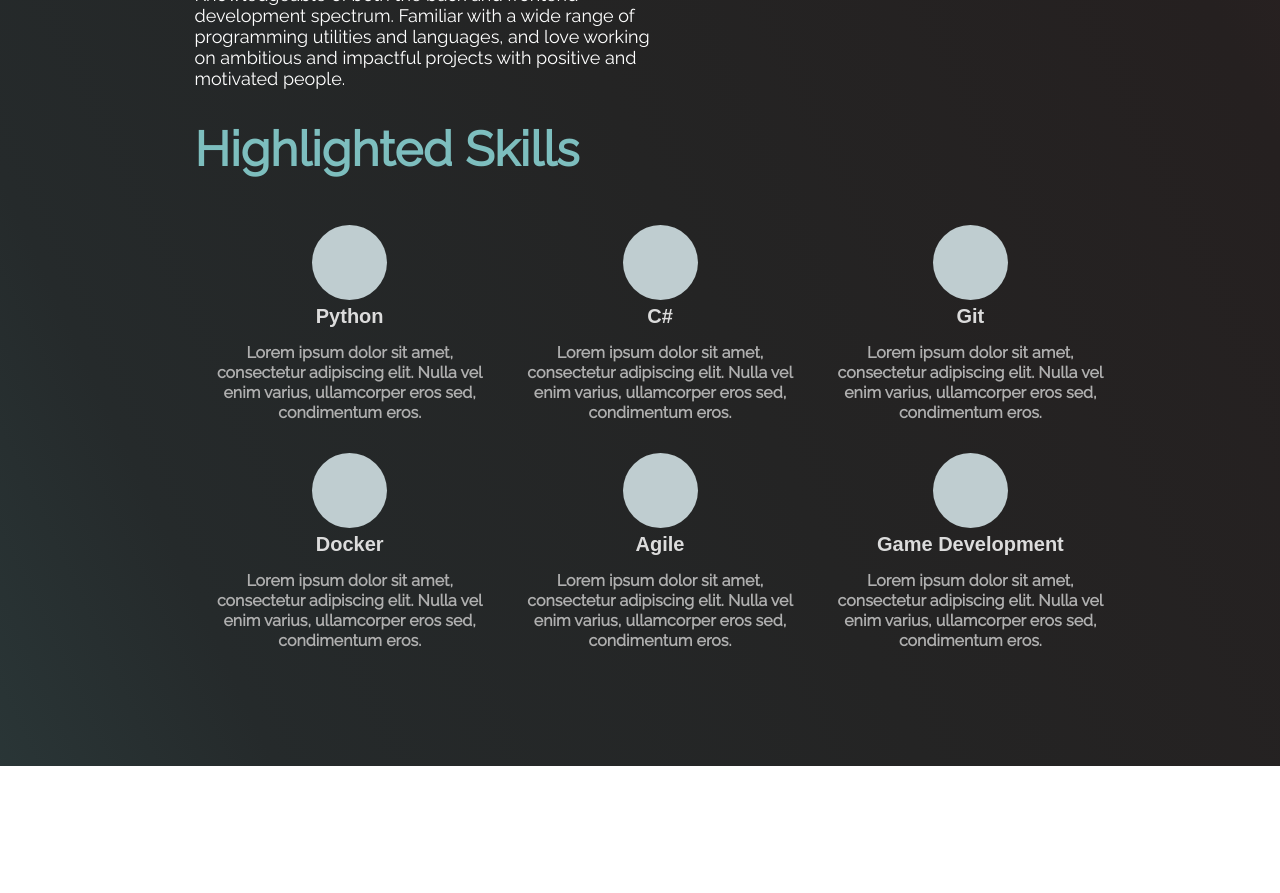
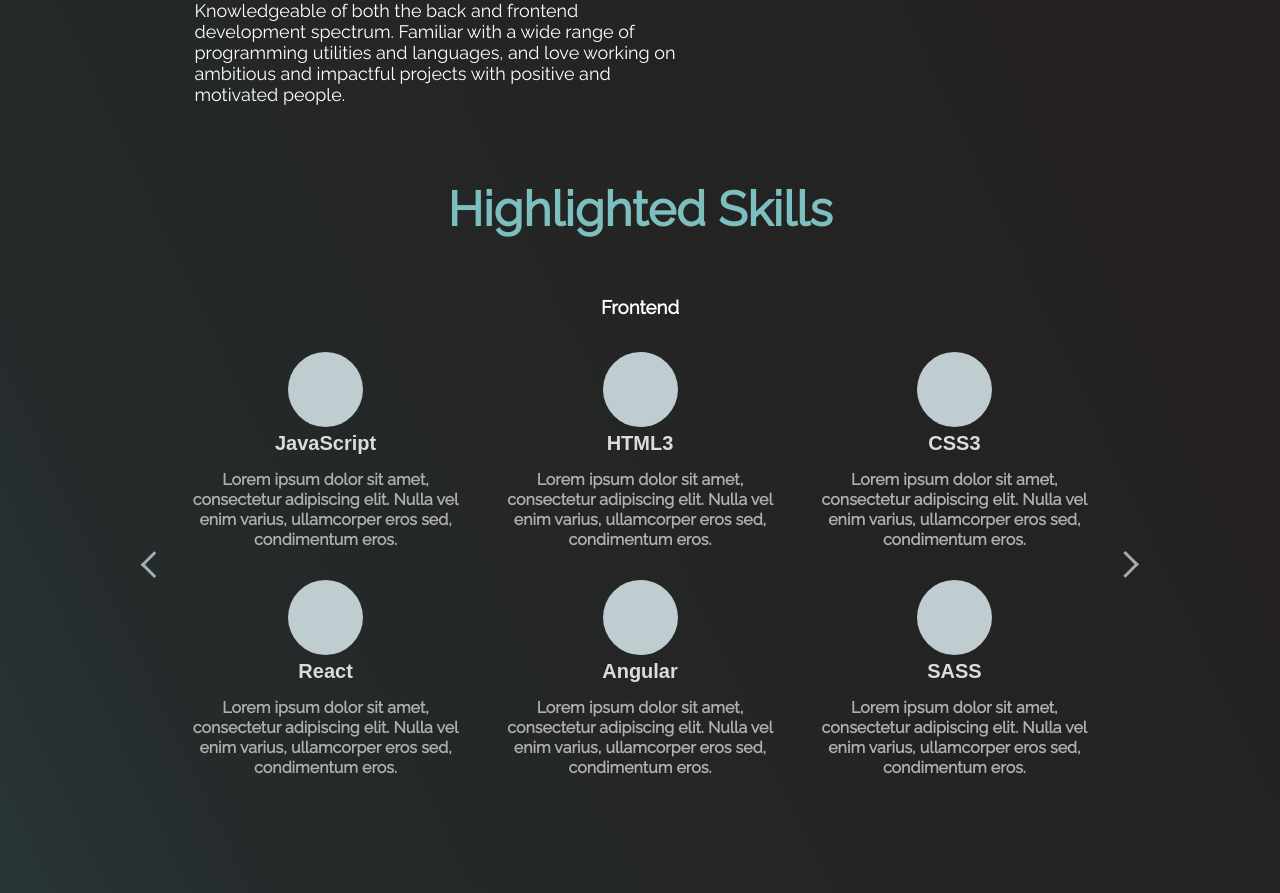
Before and after one commit to SimenMH/portfolio-website, a React (Create React App) app: page /about in a window 1280 px wide. Shown: the part 440-1333 px from the top of the page. Before the commit the page ends 1206 px from the top, so only its background shows below. Built offline with nearby package versions, Linux system fonts and the light colour scheme.

Commit message:
feat: Create skills slider

```diff
--- a/src/screens/AboutMe/AboutMe.screen.js
+++ b/src/screens/AboutMe/AboutMe.screen.js
@@ -1,4 +1,5 @@
 import './styles.css';
+import { useState } from 'react';
 
 const skillList = [
   {
@@ -127,10 +128,24 @@ const skillList = [
 ];
 
 const AboutMe = () => {
+  const [skillsIdx, setSkillsIdx] = useState(0);
+
+  const cycleSkills = dir => {
+    setSkillsIdx(curIdx => {
+      if (curIdx + dir > skillList.length - 1) {
+        return 0;
+      } else if (curIdx + dir < 0) {
+        return skillList.length - 1;
+      }
+      return (curIdx += dir);
+    });
+  };
+
   return (
     <div className='aboutme-container fade-in'>
+      <section className='aboutme-text-section'>
         <h1>A Little About Me</h1>
-      <div className='about-text'>
+
         <p>
           Full-stack developer located in Norway. I have been programming since
           2012, and have a serious passion for building unique projects and
@@ -147,11 +162,18 @@ const AboutMe = () => {
           love working on ambitious and impactful projects with positive and
           motivated people.
         </p>
-      </div>
+      </section>
+      <br />
+      <section className='aboutme-skills-section'>
+        <h1>Highlighted Skills</h1>
+        <h3>{skillList[skillsIdx].category}</h3>
         <div className='skills-container'>
-        <h1>Highlighted Skills</h1>
+          <div
+            className='skills-arrow skills-arrow-left'
+            onClick={() => cycleSkills(-1)}
+          />
           <div className='skills-grid'>
-          {skillList[2].skills.map(skill => {
+            {skillList[skillsIdx].skills.map(skill => {
               return (
                 <div className='skill'>
                   <div className='skill-icon' />
@@ -161,7 +183,12 @@ const AboutMe = () => {
               );
             })}
           </div>
+          <div
+            className='skills-arrow skills-arrow-right'
+            onClick={() => cycleSkills(1)}
+          />
         </div>
+      </section>
     </div>
   );
 };
--- a/src/screens/AboutMe/styles.css
+++ b/src/screens/AboutMe/styles.css
@@ -1,32 +1,46 @@
-.aboutme-container {
-  margin-left: 5%;
-  width: 100%;
-}
-
 .aboutme-container h1 {
   font-size: 48px;
-  /* font-family: Arial, Helvetica, sans-serif; */
   color: rgb(125, 190, 190);
   font-weight: 600;
 }
 
-.aboutme-container p {
+.aboutme-text-section {
+  margin-left: 5%;
+  width: 50%;
+}
+
+.aboutme-text-section p {
   font-weight: 400;
   font-size: 18px;
+}
+
+.aboutme-skills-section {
+  display: flex;
+  flex-direction: column;
+  /* justify-content: ; */
+  align-items: center;
+}
+
+.skills-container {
+  display: flex;
+  align-items: center;
+  justify-content: center;
 }
 
 .skills-grid {
   width: 100%;
   display: grid;
+  justify-content: center;
   grid-template-columns: 33% 33% 33%;
+  max-width: 1100px;
 }
 
 .skill {
   display: flex;
   flex-direction: column;
   align-items: center;
+  justify-items: center;
   margin: 15px;
-  max-width: 310px;
 }
 
 .skill-icon {
@@ -52,6 +66,20 @@
   line-height: 20px;
 }
 
-.about-text {
-  width: 50%;
+.skills-arrow {
+  height: 10px;
+  width: 10px;
+  border: solid rgb(162, 174, 177);
+  border-width: 0 3px 3px 0;
+  display: inline-block;
+  padding: 3px;
+  cursor: pointer;
 }
+
+.skills-arrow-right {
+  transform: rotate(-45deg);
+}
+
+.skills-arrow-left {
+  transform: rotate(135deg);
+}
```
Lines whose indentation alone changed are shown as unchanged.
